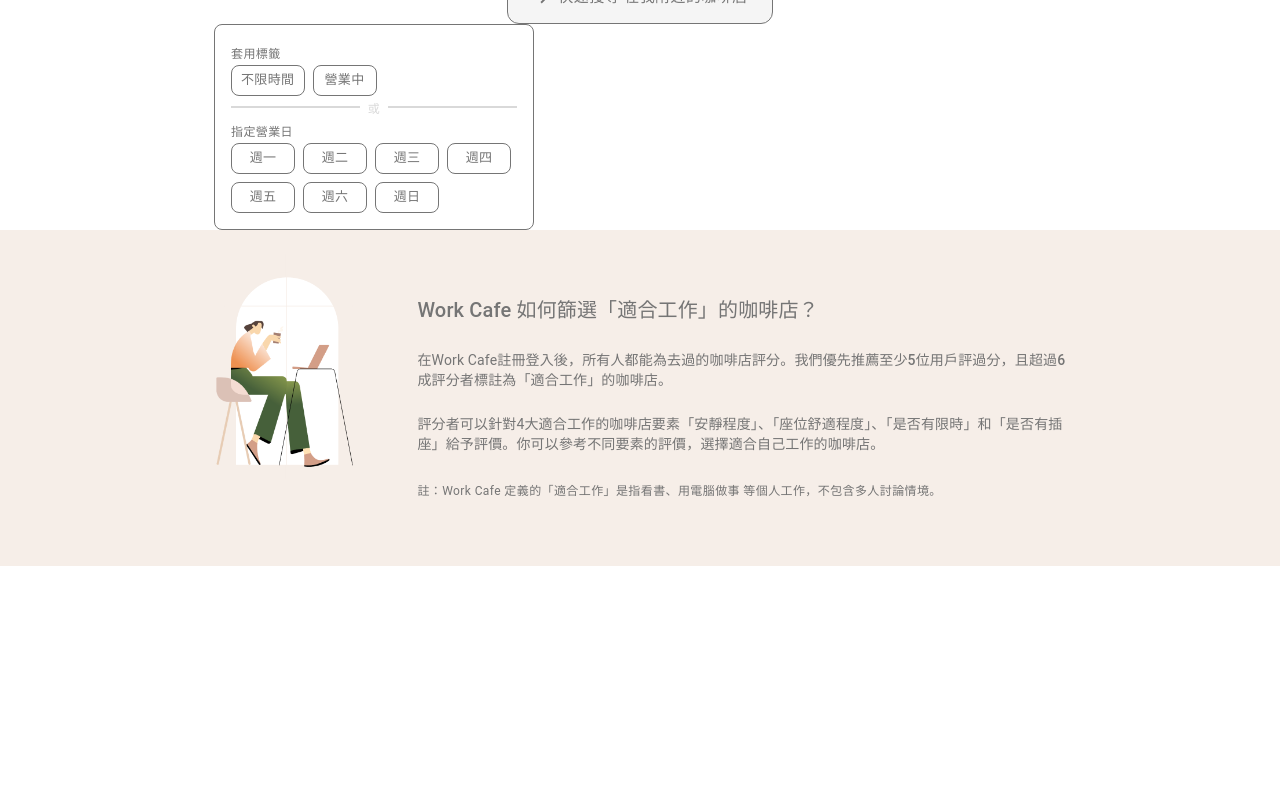
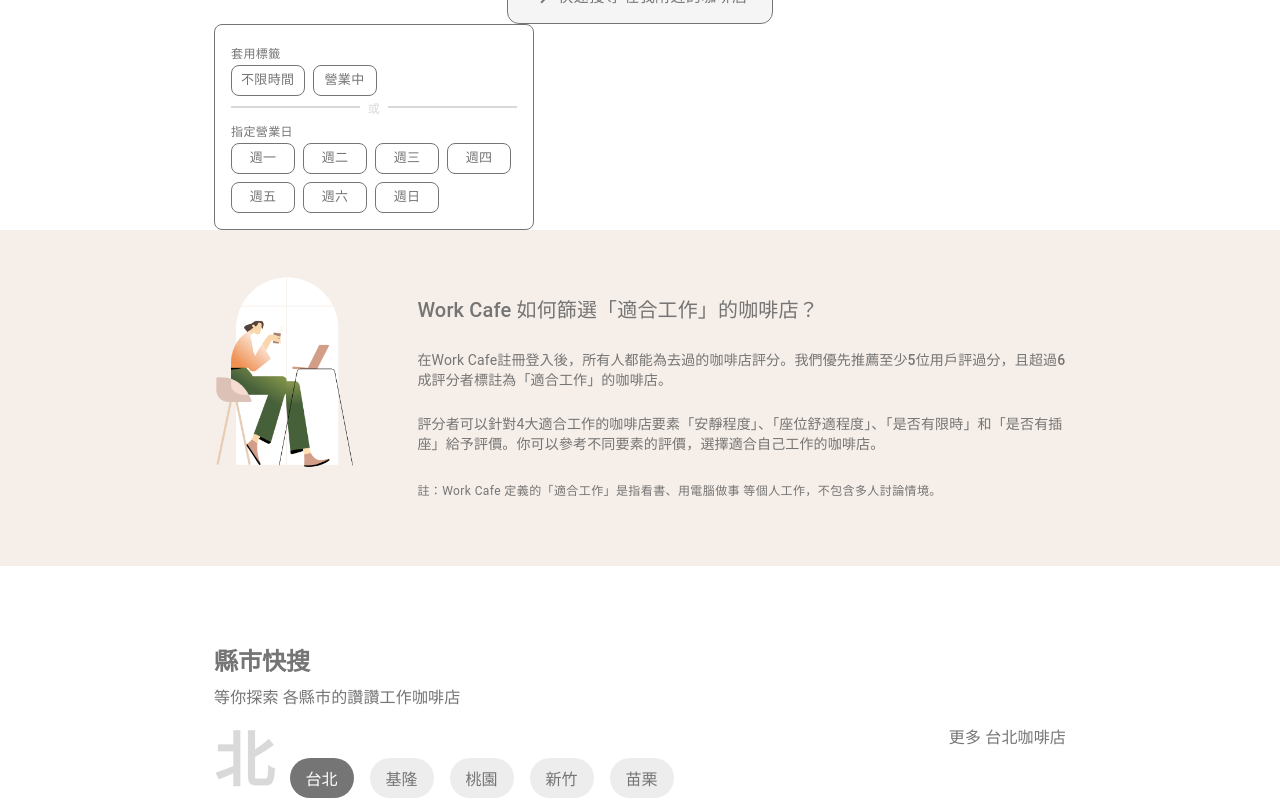
Before and after one commit to j606888/work-cafe-next, a Next.js app: page / in a window 1280 px wide. Shown: the part 300-1100 px from the top of the page. Before the commit the page ends 866 px from the top, so only its background shows below. Built offline with nearby package versions, Linux system fonts and the light colour scheme.

Commit message:
✨ Basic CityList

```diff
--- /dev/null
+++ b/components/CityList/Area.js
@@ -0,0 +1,46 @@
+import { Box, Stack, Typography } from '@mui/material'
+import React from 'react'
+import Button from '../TimeSelector/Button'
+import Option from './Option'
+import StoreBox from './StoreBox'
+
+const Area = () => {
+  return (
+    <Box mb={7}>
+      <Stack direction="row" mb={3}>
+        <Stack
+          direction="row"
+          alignItems="flex-end"
+          spacing={2}
+          sx={{ flexGrow: 1 }}
+        >
+          <Typography
+            variant="h2"
+            component="h4"
+            sx={{ color: "#D9D9D9" }}
+            fontWeight="bold"
+          >
+            北
+          </Typography>
+          <Option isBlack={true}>台北</Option>
+          <Option>基隆</Option>
+          <Option>桃園</Option>
+          <Option>新竹</Option>
+          <Option>苗栗</Option>
+        </Stack>
+        <Typography variant="body1" component="a">
+          更多 台北咖啡店
+        </Typography>
+      </Stack>
+      <Stack direction="row" spacing={3}>
+        <StoreBox />
+        <StoreBox />
+        <StoreBox />
+        <StoreBox />
+        <StoreBox />
+      </Stack>
+    </Box>
+  )
+}
+
+export default Area
--- /dev/null
+++ b/components/CityList/Option.js
@@ -0,0 +1,35 @@
+import { Box } from '@mui/material'
+import React from 'react'
+
+const Option = ({ children, isBlack=false }) => {
+  if (isBlack) {
+    return (
+      <Box
+        sx={{
+          backgroundColor: "#757575",
+          color: "#FFFFFF",
+          borderRadius: 8,
+          paddingY: 1,
+          paddingX: 2,
+        }}
+      >
+        {children}
+      </Box>
+    )
+  }
+  return (
+    <Box
+      sx={{
+        backgroundColor: "#EDEDED",
+        color: "#757575",
+        borderRadius: 8,
+        paddingY: 1,
+        paddingX: 2
+      }}
+    >
+      {children}
+    </Box>
+  )
+}
+
+export default Option
--- /dev/null
+++ b/components/CityList/StoreBox.js
@@ -0,0 +1,30 @@
+import { Box, Stack, Typography } from '@mui/material'
+import React from 'react'
+
+const StoreBox = () => {
+  return (
+    <Stack direction='row'>
+      <Stack direction="column" alignItems="center">
+        <Box
+          sx={{
+            width: 168,
+            height: 168,
+            borderRadius: 2,
+            borderColor: "#757575",
+            borderStyle: "solid",
+            borderWidth: 1,
+            marginBottom: 1.6
+          }}
+        ></Box>
+        <Typography variant="body1" component="h5" fontWeight="bold">
+          興波咖啡旗艦店
+        </Typography>
+        <Typography variant="body2" component="p">
+          台北市大同區・153人推薦
+        </Typography>
+      </Stack>
+    </Stack>
+  )
+}
+
+export default StoreBox
--- /dev/null
+++ b/components/CityList/index.js
@@ -0,0 +1,24 @@
+import { Box, Container, Typography } from "@mui/material"
+import React from "react"
+import Area from "./Area"
+
+const CityList = () => {
+  return (
+    <Box py={10}>
+      <Container maxWidth="md">
+        <Typography variant="h5" component="h3" fontWeight="bold" mb={1}>
+          縣市快搜
+        </Typography>
+        <Typography variant="body1" component="p" mb={2}>
+          等你探索 各縣市的讚讚工作咖啡店
+        </Typography>
+        <Area />
+        <Area />
+        <Area />
+        <Area />
+      </Container>
+    </Box>
+  )
+}
+
+export default CityList
--- a/components/Introduce.js
+++ b/components/Introduce.js
@@ -16,14 +16,14 @@
             </Typography>
             <Typography variant="body2" component="p" mb={3}>
               在Work Cafe註冊登入後，所有人都能為去過的咖啡店評分。我們優先
-              <Box sx={{ display: "inline" }} fontWeight={500}>
+              <Box component="span" fontWeight={500}>
                 推薦至少5位用戶評過分，且超過6成評分者標註為「適合工作」
               </Box>
               的咖啡店。
             </Typography>
             <Typography variant="body2" component="p" mb={3}>
               評分者可以針對4大適合工作的咖啡店要素
-              <Box sx={{ display: "inline" }} fontWeight={500}>
+              <Box component="span" fontWeight={500}>
                 「安靜程度」、「座位舒適程度」、「是否有限時」和「是否有插座」
               </Box>
               給予評價。你可以參考不同要素的評價，選擇適合自己工作的咖啡店。
--- a/pages/index.js
+++ b/pages/index.js
@@ -1,4 +1,5 @@
 import Button from "@/components/Button"
+import CityList from "@/components/CityList"
 import Introduce from "@/components/Introduce"
 import Navbar from "@/components/Navbar"
 import SearchBar from "@/components/SearchBar"
@@ -27,7 +28,7 @@
         </Container>
       </Box>
       <Introduce />
-
+      <CityList />
     </>
   )
 }
```
Also changed, not shown: 1 other file (tests, documents, lock files or other folders).
